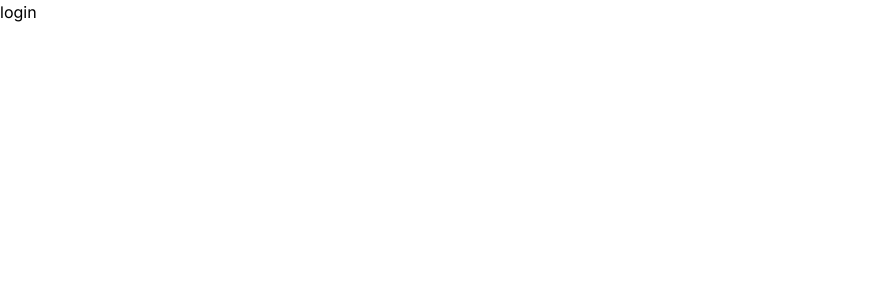
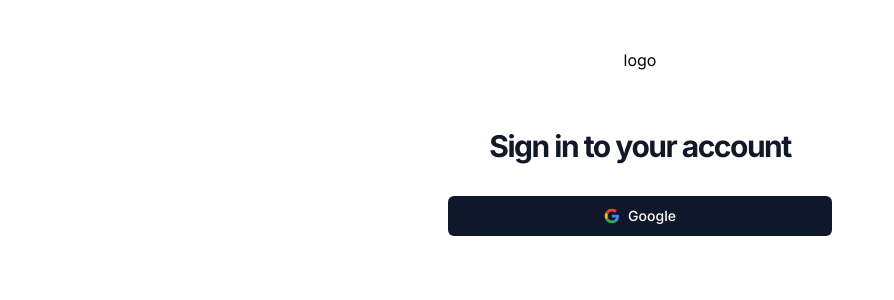
Before and after one commit to Boreto1213/blue-pill-chat-nextjs-project, a Next.js app: page /login in a window 1280 px wide. Shown: the top 300 px of the page, without its empty margins (0-894 px from the left). Built offline with nearby package versions, Linux system fonts and the light colour scheme.

Commit message:
login with google

```diff
--- a/package.json
+++ b/package.json
@@ -23,6 +23,7 @@
     "next-auth": "^4.23.1",
     "react": "18.2.0",
     "react-dom": "18.2.0",
+    "react-hot-toast": "^2.4.1",
     "tailwind-merge": "^1.14.0",
     "typescript": "5.1.6"
   },
--- a/src/app/layout.tsx
+++ b/src/app/layout.tsx
@@ -1,22 +1,25 @@
-import './globals.css'
-import type { Metadata } from 'next'
-import { Inter } from 'next/font/google'
+import Providers from "@/components/Providers";
+import "./globals.css";
+import type { Metadata } from "next";
+import { Inter } from "next/font/google";
 
-const inter = Inter({ subsets: ['latin'] })
+const inter = Inter({ subsets: ["latin"] });
 
 export const metadata: Metadata = {
-  title: 'Create Next App',
-  description: 'Generated by create next app',
-}
+  title: "Create Next App",
+  description: "Generated by create next app",
+};
 
 export default function RootLayout({
   children,
 }: {
-  children: React.ReactNode
+  children: React.ReactNode;
 }) {
   return (
     <html lang="en">
-      <body className={inter.className}>{children}</body>
+      <body className={inter.className}>
+        <Providers>{children}</Providers>
+      </body>
     </html>
-  )
+  );
 }
--- a/src/app/login/page.tsx
+++ b/src/app/login/page.tsx
@@ -1,11 +1,79 @@
-import { FC } from 'react'
+"use client";
+import Button from "@/components/ui/Button";
+import { useState } from "react";
+import { signIn } from "next-auth/react";
+import { toast } from "react-hot-toast";
 
-interface pageProps {
+import { FC } from "react";
 
-}
+interface pageProps {}
 
 const page: FC<pageProps> = ({}) => {
-  return <div>login</div>
-}
+  const [isLoading, setIsLoading] = useState<boolean>(false);
 
-export default page
+  async function loginWithGoogle() {
+    try {
+      setIsLoading(true);
+
+      await signIn("google");
+    } catch (error) {
+      // display error message
+      toast.error("Something went wrong with your login!")
+    } finally {
+      setIsLoading(false);
+    }
+  }
+
+  return (
+    <div className="flex min-h-full items-centert justify-center py-12 px-4 sm:px-6 lg:px-8">
+      <div className="w-full flex flex-col items-center max-w-md space-y-8">
+        <div className="flex flex-col items-center  gap-8">
+          logo
+          <h2 className="mt-6 text-center text-3xl font-bold tracking-tighter text-gray-900">
+            Sign in to your account
+          </h2>
+        </div>
+        <Button
+          isLoading={isLoading}
+          type="button"
+          className="max-w-sm mx-auto w-full"
+          onClick={loginWithGoogle}
+        >
+          {isLoading ? null : (
+            <svg
+              className="mr-2 h-4 w-4"
+              aria-hidden="true"
+              focusable="false"
+              data-prefix="fab"
+              data-icon="github"
+              role="img"
+              xmlns="http://www.w3.org/2000/svg"
+              viewBox="0 0 24 24"
+            >
+              <path
+                d="M22.56 12.25c0-.78-.07-1.53-.2-2.25H12v4.26h5.92c-.26 1.37-1.04 2.53-2.21 3.31v2.77h3.57c2.08-1.92 3.28-4.74 3.28-8.09z"
+                fill="#4285F4"
+              />
+              <path
+                d="M12 23c2.97 0 5.46-.98 7.28-2.66l-3.57-2.77c-.98.66-2.23 1.06-3.71 1.06-2.86 0-5.29-1.93-6.16-4.53H2.18v2.84C3.99 20.53 7.7 23 12 23z"
+                fill="#34A853"
+              />
+              <path
+                d="M5.84 14.09c-.22-.66-.35-1.36-.35-2.09s.13-1.43.35-2.09V7.07H2.18C1.43 8.55 1 10.22 1 12s.43 3.45 1.18 4.93l2.85-2.22.81-.62z"
+                fill="#FBBC05"
+              />
+              <path
+                d="M12 5.38c1.62 0 3.06.56 4.21 1.64l3.15-3.15C17.45 2.09 14.97 1 12 1 7.7 1 3.99 3.47 2.18 7.07l3.66 2.84c.87-2.6 3.3-4.53 6.16-4.53z"
+                fill="#EA4335"
+              />
+              <path d="M1 1h22v22H1z" fill="none" />
+            </svg>
+          )}{" "}
+          Google
+        </Button>
+      </div>
+    </div>
+  );
+};
+
+export default page;
--- /dev/null
+++ b/src/components/Providers.tsx
@@ -0,0 +1,19 @@
+"use client";
+
+import { FC, ReactNode } from "react";
+import { Toaster } from "react-hot-toast";
+
+interface ProvidersProps {
+  children: ReactNode;
+}
+
+const Providers: FC<ProvidersProps> = ({ children }) => {
+  return (
+    <>
+      <Toaster position="top-center" reverseOrder={false} />
+      {children}
+    </>
+  );
+};
+
+export default Providers;
--- a/src/components/ui/Button.tsx
+++ b/src/components/ui/Button.tsx
@@ -8,7 +8,7 @@ const buttonVariants = cva(
   {
     variants: {
       variant: {
-        default: "bg-slate-500 text-white hover:bg-slate-800",
+        default: "bg-slate-900 text-white hover:bg-slate-800",
         ghost: "bg-transparent hover:text-slate-900 hover:bg-slate-200",
       },
       size: {
```
Also changed, not shown: 1 other file (tests, documents, lock files or other folders).
